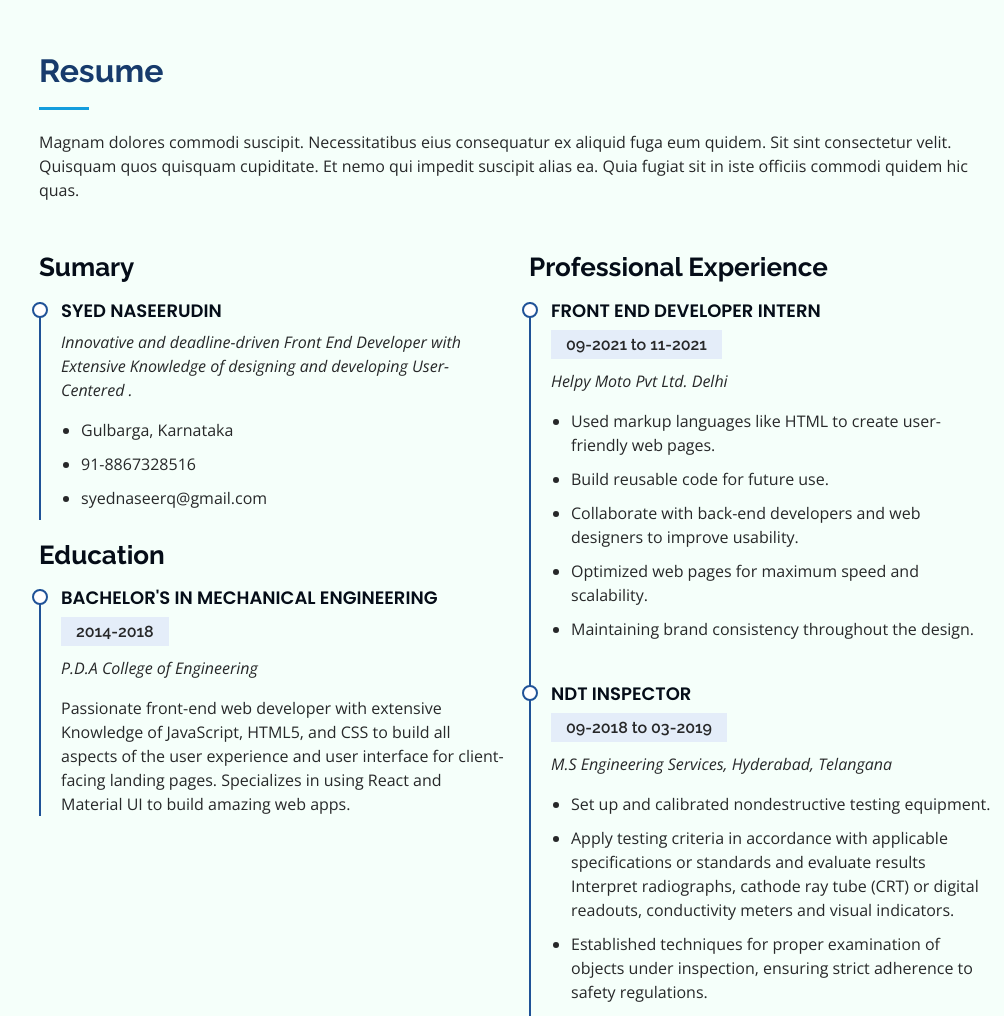
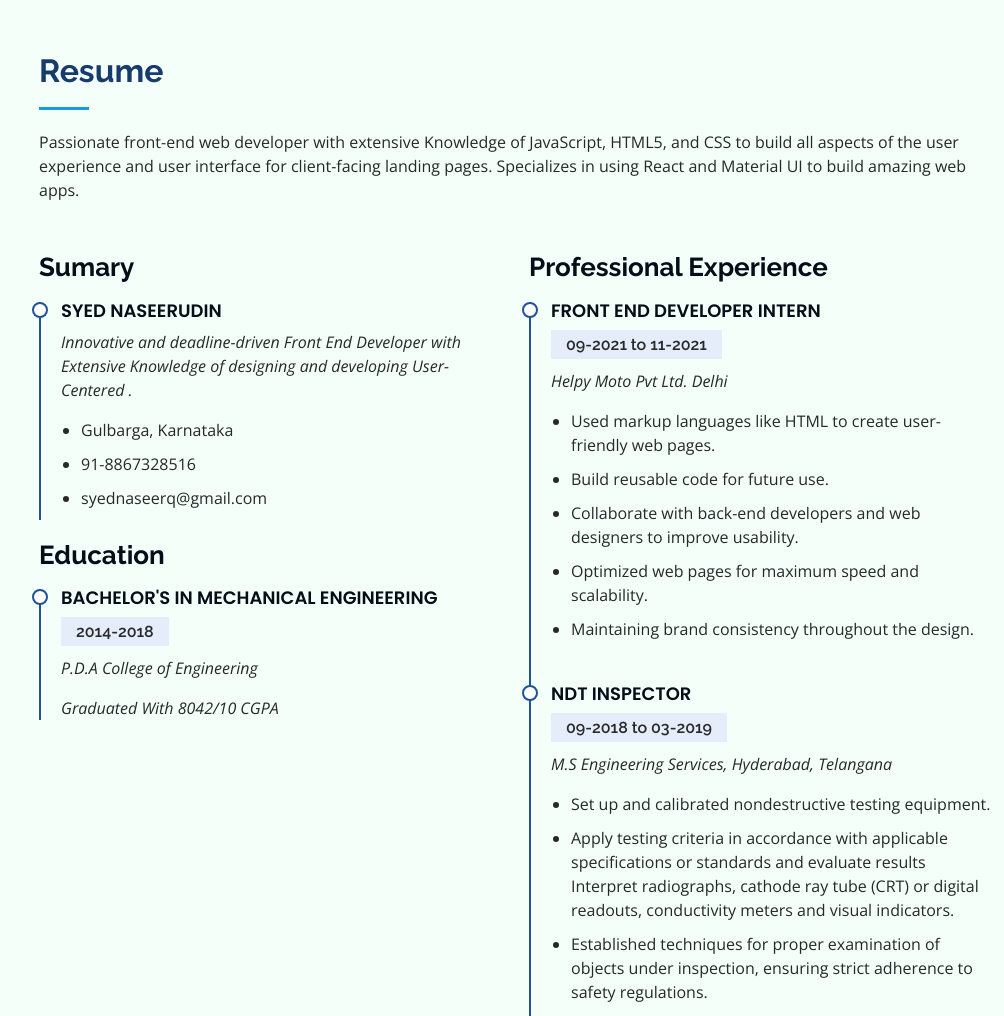
Before and after one commit to NasDevFe/Portofolio-Website, a plain HTML site: page index.html in a window 1280 px wide. Shown: the part 1800-2816 px from the top of the page, without its empty margins (273-1277 px from the left). Drawn offline with nearby package versions, Linux system fonts and the light colour scheme.

Commit message:
Modifid education and resume

```diff
--- a/index.html
+++ b/index.html
@@ -256,7 +256,7 @@
 
         <div class="section-title">
           <h2>Resume</h2>
-          <p>Magnam dolores commodi suscipit. Necessitatibus eius consequatur ex aliquid fuga eum quidem. Sit sint consectetur velit. Quisquam quos quisquam cupiditate. Et nemo qui impedit suscipit alias ea. Quia fugiat sit in iste officiis commodi quidem hic quas.</p>
+          <p>Passionate front-end web developer with extensive Knowledge of JavaScript, HTML5, and CSS to build all aspects of the user experience and user interface for client-facing landing pages. Specializes in using React and Material UI to build amazing web apps.</p>
         </div>
 
         <div class="row">
@@ -264,7 +264,7 @@
             <h3 class="resume-title">Sumary</h3>
             <div class="resume-item pb-0">
               <h4>Syed Naseerudin</h4>
-              <p><em>Innovative and deadline-driven Front End Developer with Extensive Knowledge of  designing and developing User-Centered .</em></p>
+              <p><em>Innovative and deadline-driven Front End Developer with Extensive Knowledge of designing and developing User-Centered .</em></p>
               <ul>
                 <li>Gulbarga, Karnataka</li>
                 <li>91-8867328516</li>
@@ -274,10 +274,10 @@
 
             <h3 class="resume-title">Education</h3>
             <div class="resume-item">
-              <h4>Bachelor's in Mechanical Engineering</h4>
+              <h4>Bachelor's in mechanical engineering</h4>
               <h5>2014-2018</h5>
-              <p><em>P.D.A College of Engineering <content></content></em></p>
-              <p>Passionate front-end web developer with extensive Knowledge of JavaScript, HTML5, and CSS to build all aspects of the user experience and user interface for client-facing landing pages. Specializes in using React and Material UI to build amazing web apps.</p>
+              <p><em><content>P.D.A College of Engineering </content></em></p>
+              <p><em>Graduated With 8042/10 CGPA</em></p>
             </div>
             <!-- <div class="resume-item">
               <h4>Bachelor of Fine Arts &amp; Graphic Design</h4>
```
